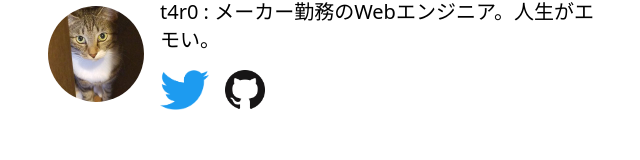
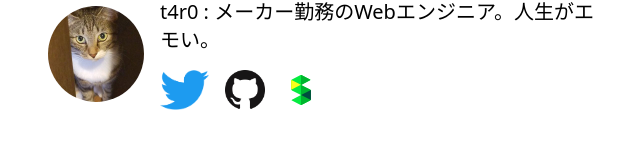
Before and after one commit to ninginx/my-blog-next, a Next.js app: page / in a window 1280 px wide. Shown: the part 167-327 px from the top of the page, without its empty margins (312-952 px from the left). Built offline with nearby package versions, Linux system fonts and the light colour scheme.

Commit message:
scrapbox added

```diff
--- a/src/components/avatar.tsx
+++ b/src/components/avatar.tsx
@@ -24,7 +24,7 @@
           />
         </a>
         <a
-          className="underline text-blue-600"
+          className="underline text-blue-600 mr-4"
           href="https://github.com/ninginx"
         >
           <img
@@ -33,6 +33,16 @@
             alt="github-link"
           />
         </a>
+        <a
+          className="underline text-blue-600 mr-4"
+          href="https://scrapbox.io/t4r0kov-scrap-scrap/"
+        >
+          <img
+            src="/assets/blog/logo/scrapbox-logo.svg"
+            className="h-10"
+            alt="scrap-link"
+          />
+        </a>
       </div>
     </div>
   </div>
```
Also changed, not shown: public/assets/blog/logo/scrapbox-logo.svg (added).
